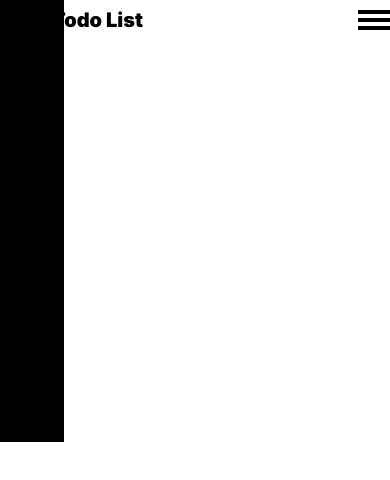
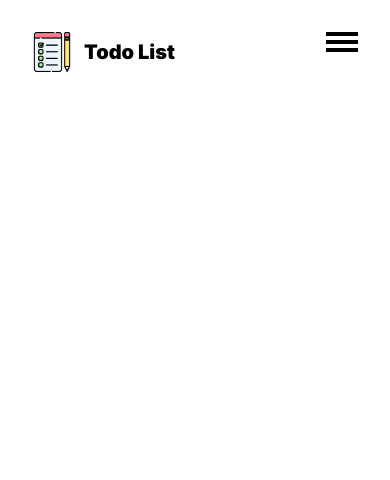
Before and after one commit to kanugurajesh/Server-Actions-MongoDB, a Next.js app: page / in a window 390 px wide. Shown: the top 480 px of the page. Built offline with nearby package versions, Linux system fonts and the light colour scheme.

Commit message:
Adding responsive navbar

```diff
--- a/app/layout.tsx
+++ b/app/layout.tsx
@@ -19,9 +19,11 @@ export default function RootLayout({
   return (
     <html lang="en">
       <script async defer src="https://buttons.github.io/buttons.js"></script>
-      <body className={inter.className}>
-        <Navbar />
-        <UserProvider>{children}</UserProvider>
+      <body className={`${inter.className} relative`}>
+        <UserProvider>
+          <Navbar />
+          {children}
+        </UserProvider>
       </body>
     </html>
   );
--- a/app/page.tsx
+++ b/app/page.tsx
@@ -4,8 +4,7 @@ import Navbar from "@/components/Navbar";
 
 export default function Home() {
   return (
-    <div className="p-8">
-      {/* <Navbar /> */}
+    <div className="">
     </div>
   );
 }
--- a/components/Navbar-Mobile.tsx
+++ b/components/Navbar-Mobile.tsx
@@ -7,7 +7,7 @@ import { useState } from "react";
 const NavbarMobile = () => {
   const [click, setClick] = useState(false);
   return (
-    <nav className="flex items-center justify-between relative">
+    <nav className={`flex justify-between px-8 pt-8`}>
       <div>
         <Link
           href="/"
@@ -19,13 +19,51 @@ const NavbarMobile = () => {
       </div>
       <div>
         <ul className="flex flex-col gap-1" onClick={() => setClick(!click)}>
-          <li className={`bg-black w-8 h-1 transition-all ease-in-out duration-300 ${click && "-rotate-45 origin-top-right"}`}></li>
-          <li className={`bg-black w-8 h-1 transition-all ease-in-out duration-300 ${click && "bg-white"}`}></li>
-          <li className={`bg-black w-8 h-1 transition-all ease-in-out duration-300 ${click && "rotate-[48deg] origin-[25px_6px]"}`}></li>
+          <li
+            className={`bg-black w-8 h-1 transition-all ease-in-out duration-300 ${
+              click && "-rotate-45 origin-top-right"
+            }`}
+          ></li>
+          <li
+            className={`bg-black w-8 h-1 transition-all ease-in-out duration-300 ${
+              click && "bg-white"
+            }`}
+          ></li>
+          <li
+            className={`bg-black w-8 h-1 transition-all ease-in-out duration-300 ${
+              click && "rotate-[48deg] origin-[25px_6px]"
+            }`}
+          ></li>
         </ul>
       </div>
-      <div className="absolute w-16 h-screen bg-black">
-
+      <div
+        className={`absolute w-48 top-0 h-full bg-black left-[-200px] ${
+          click && "left-[0px]"
+        } transition-all ease-in-out duration-300`}
+      >
+        <ul>
+          <li className="relative group">
+            <Link href="/">Home</Link>
+            <div className="absolute bottom-[-3px] h-1 bg-black w-0 left-0 group-hover:w-full transition-all ease-in-out duration-300"></div>
+          </li>
+          <li className="relative group">
+            <Link href="/About">About Us</Link>
+            <div className="absolute bottom-[-3px] h-1 bg-black w-0 left-0 group-hover:w-full transition-all ease-in-out duration-300"></div>
+          </li>
+          <li className="relative group">
+            <Link
+              href="https://github.com/kanugurajesh/Server-Actions-MongoDB"
+              target="_blank"
+            >
+              Github
+            </Link>
+            <div className="absolute bottom-[-3px] h-1 bg-black w-0 left-0 group-hover:w-full transition-all ease-in-out duration-300"></div>
+          </li>
+          <li className="relative group">
+            <Link href="/">Contact</Link>
+            <div className="absolute bottom-[-3px] h-1 bg-black w-0 left-0 group-hover:w-full transition-all ease-in-out duration-300"></div>
+          </li>
+        </ul>
       </div>
     </nav>
   );
--- a/components/Navbar.tsx
+++ b/components/Navbar.tsx
@@ -27,7 +27,7 @@ const Navbar = () => {
   }, []);
 
   return (
-    <div className={`${width > 850 && "p-8"}`}>
+    <div className={`${width > 850 ? "px-8 pt-8" : "h-screen"}`}>
       {width > 850 ? (
         <nav className="flex items-center justify-between">
           <Link
```
